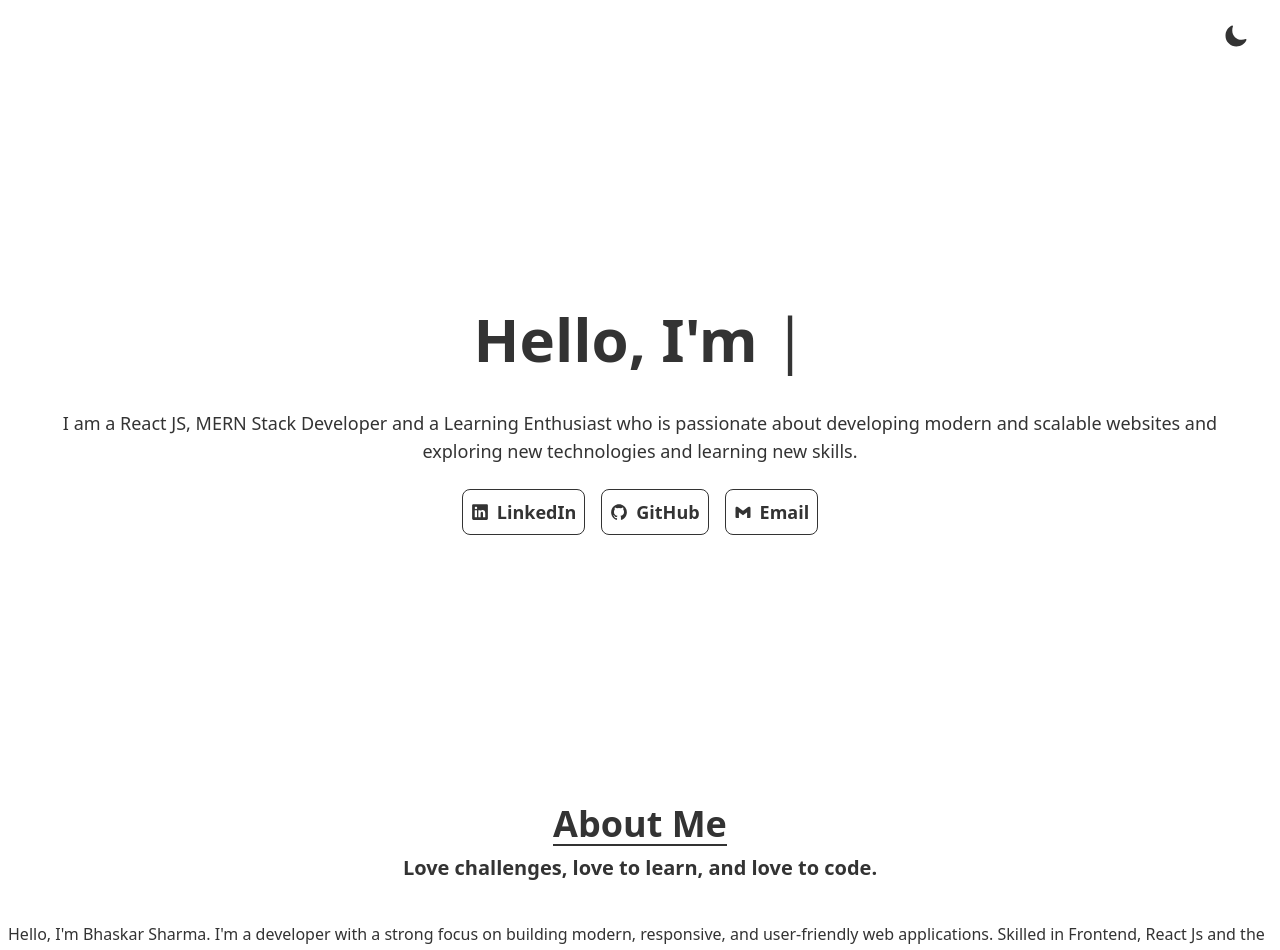
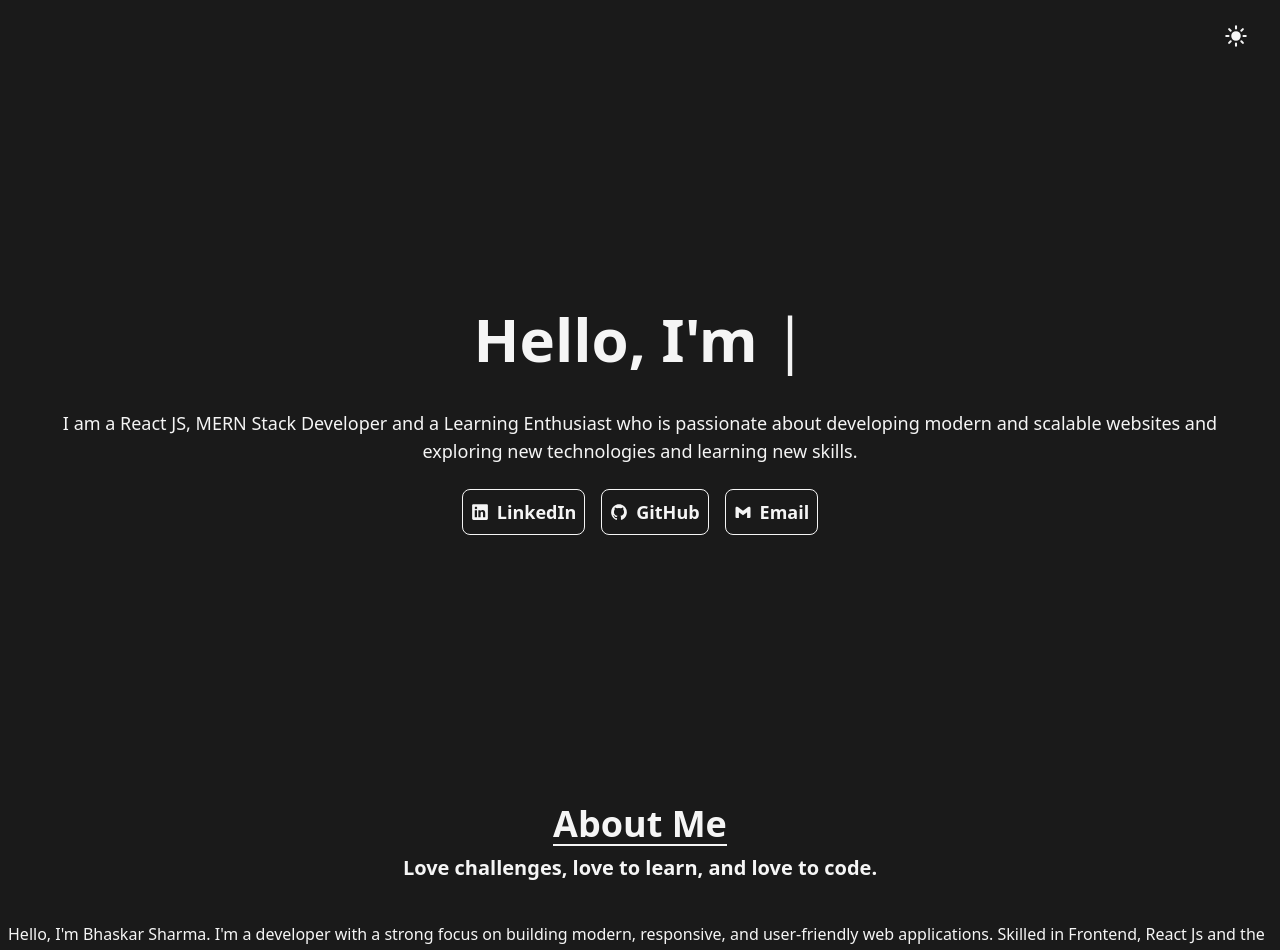
Before and after one commit to probhask/portfolio, a Next.js app: page / in a window 1280 px wide. Shown: the top 950 px of the page. Built offline with nearby package versions, Linux system fonts and the light colour scheme.

Commit message:
UPDATE: By default theme dark

```diff
--- a/src/app/globals.css
+++ b/src/app/globals.css
@@ -1,5 +1,19 @@
 @import "tailwindcss";
 
+@layer base {
+  :root {
+    /* Dark mode overrides */
+    --color-background: #1a1a1a;
+    --color-text: #f5f5f5;
+    --color-primary: #3b82f6;
+    --color-secondary: #2d2d2d;
+    --color-border: #3d3d3d;
+
+    /* System preference detection */
+    color-scheme: light dark;
+  }
+
+  @media (prefers-color-scheme: dark) {
     :root {
       /* Light mode defaults */
       --color-background: #ffffff;
@@ -7,19 +21,6 @@
       --color-primary: #2563eb;
       --color-secondary: #f1f5f9;
       --color-border: #e2e8f0;
-
-  /* System preference detection */
-  color-scheme: light dark;
-}
-
-@media (prefers-color-scheme: dark) {
-  :root {
-    /* Dark mode overrides */
-    --color-background: #1a1a1a;
-    --color-text: #f5f5f5;
-    --color-primary: #3b82f6;
-    --color-secondary: #2d2d2d;
-    --color-border: #3d3d3d;
     }
   }
 
@@ -39,6 +40,7 @@
     --color-primary: #3b82f6;
     --color-secondary: #2d2d2d;
     --color-border: #3d3d3d;
+  }
 }
 
 body {
@@ -64,3 +66,30 @@ body {
 .animate-infinite-scroll:hover {
   animation-play-state: paused;
 }
+
+@keyframes gradient-x {
+  0% {
+    background-position: 0% 50%;
+  }
+  50% {
+    background-position: 100% 50%;
+  }
+  100% {
+    background-position: 0% 50%;
+  }
+}
+
+.animate-gradient-x {
+  background-size: 200% 200%;
+  animation: gradient-x 8s ease infinite;
+}
+
+@keyframes float {
+  0%,
+  100% {
+    transform: translateY(0) rotate(0deg);
+  }
+  50% {
+    transform: translateY(-20px) rotate(5deg);
+  }
+}
--- a/src/app/layout.tsx
+++ b/src/app/layout.tsx
@@ -23,7 +23,7 @@ export default function RootLayout({
   children: React.ReactNode;
 }>) {
   return (
-    <html lang="en">
+    <html lang="en" dark-theme="dark">
       <body
         className={`${geistSans.variable} ${geistMono.variable} antialiased`}
       >
--- a/src/context/theme.context.tsx
+++ b/src/context/theme.context.tsx
@@ -11,11 +11,12 @@ import {
 export const ThemeContext = createContext<ThemeContextType | null>(null);
 
 export const ThemeProvider = ({ children }: { children: ReactNode }) => {
-  const [theme, setTheme] = useState(Theme.Light);
+  const [theme, setTheme] = useState(Theme.Dark);
 
   // Apply theme to HTML element when theme changes
   useEffect(() => {
-    document.documentElement.setAttribute("data-theme", theme);
+    document.documentElement.setAttribute("data-theme", Theme.Dark);
+    // document.body.classList.toggle("");
   }, [theme]);
 
   const toggleTheme = () => {
--- a/tailwind.config.ts
+++ b/tailwind.config.ts
@@ -8,27 +8,15 @@ export default {
     "./src/components/**/*.{js,ts,jsx,tsx,mdx}",
     "./src/app/**/*.{js,ts,jsx,tsx,mdx}",
   ],
+
   theme: {
     extend: {
       fontFamily: {
         "neue-haas-grotesk": ["Neue Haas Grotesk Display Pro", "sans-serif"],
       },
       colors: {
-        background: "var(--color-background)",
-        text: "var(--color-text)",
-        primary: "var(--color-primary)",
-        secondary: "var(--color-secondary)",
-        border: "var(--color-border)",
-      },
-
-      keyframes: {
-        "pulse-letter": {
-          "0%, 100%": { transform: "scale(1)", opacity: "1" },
-          "50%": { transform: "scale(1.2)", opacity: "1" },
-        },
-      },
-      animation: {
-        "pulse-letter": "pulse-letter 1.2s ease-in-out infinite",
+        background: "#ff0000", // Test red
+        text: "#00ff00", // Test green
       },
     },
   },
```
Lines whose indentation alone changed are shown as unchanged.
